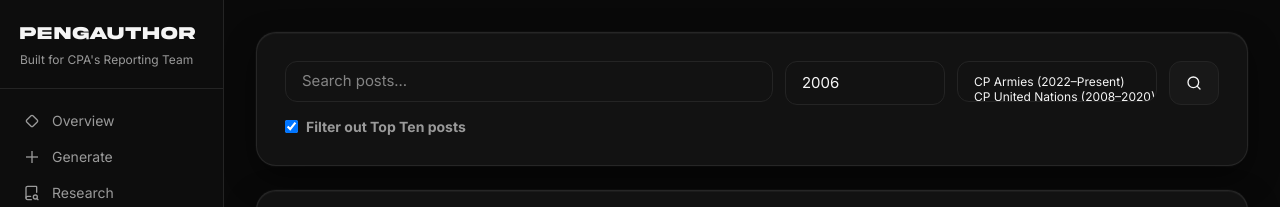
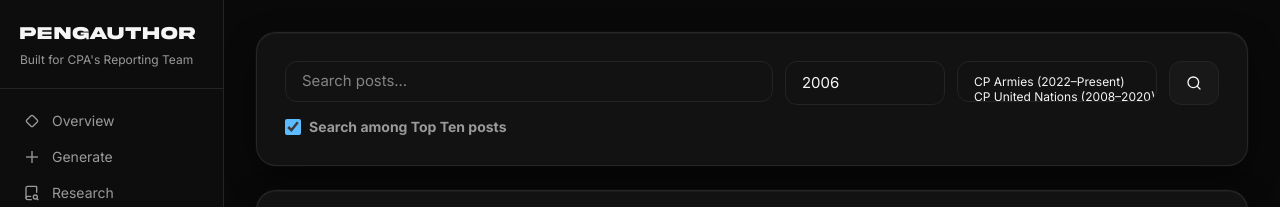
Before and after one commit to FunXTime/Pengauthor, a Next.js app: page /research in a window 1280 px wide. Shown: the top 207 px of the page. Built offline with nearby package versions, Linux system fonts and the light colour scheme.

Commit message:
v0.5.3
- Update "Search among Top Ten posts" checkbox

```diff
--- a/app/research/page.jsx
+++ b/app/research/page.jsx
@@ -18,7 +18,7 @@ export default function ResearchPage() {
   const [organizations, setOrganizations] = useState(RESEARCH_ORGANIZATIONS
     .map((organization) => organization.value)
   );
-  const [filterTopTen, setFilterTopTen] = useState(true);
+  const [filterTopTen, setFilterTopTen] = useState(false);
   const [status, setStatus] = useState("idle");
 
   useEffect(() => {
@@ -26,6 +26,7 @@ export default function ResearchPage() {
     setQuery(saved.query ?? "");
     setYear(saved.year ?? "2006");
     if (saved.organizations?.length) setOrganizations(saved.organizations);
+    setFilterTopTen(saved.filterTopTen ?? false)
   }, []);
 
   useEffect(() => {
@@ -150,13 +151,16 @@ export default function ResearchPage() {
             </button>
           </Tooltip>
         </div>
-        <label className="mt-3 flex items-center gap-2 text-sm text-faint">
+        <label className="mt-3 flex items-center gap-2 text-sm text-faint cursor-pointer">
           <input
             type="checkbox"
-            checked={filterTopTen}
-            onChange={(event) => setFilterTopTen(event.target.checked)}
+            checked={!filterTopTen}
+            onChange={(event) => setFilterTopTen(!event.target.checked)}
+            className="h-4 w-4 accent-accent cursor-pointer"
           />
-          Filter out Top Ten posts
+          <span className="text-sm text-faint">
+            Search among Top Ten posts
+          </span>
         </label>
       </section>
 
--- a/lib/research/index.js
+++ b/lib/research/index.js
@@ -8,9 +8,8 @@ export const RESEARCH_ORGANIZATIONS = Object.entries(WORDPRESS_SITES).map(
 );
 
 export function getResearchState() {
-  return JSON.parse(
-    sessionStorage.getItem("research")
-      ?? '{"query":"","year":"2006","organizations":[],"results":[]}'
+  return JSON.parse(sessionStorage.getItem("research")
+    ?? '{"query":"","year":"2006","organizations":[],"filterTopTen":false,"results":[]}'
   );
 }
 
--- a/package.json
+++ b/package.json
@@ -3,7 +3,7 @@
   "description": "CPA Media Department's premier writing tool",
   "author": "Fun X Time",
   "license": "MIT",
-  "version": "0.5.2",
+  "version": "0.5.3",
   "private": true,
   "scripts": {
     "dev": "next dev",
```
Also changed, not shown: 1 other file (tests, documents, lock files or other folders).
